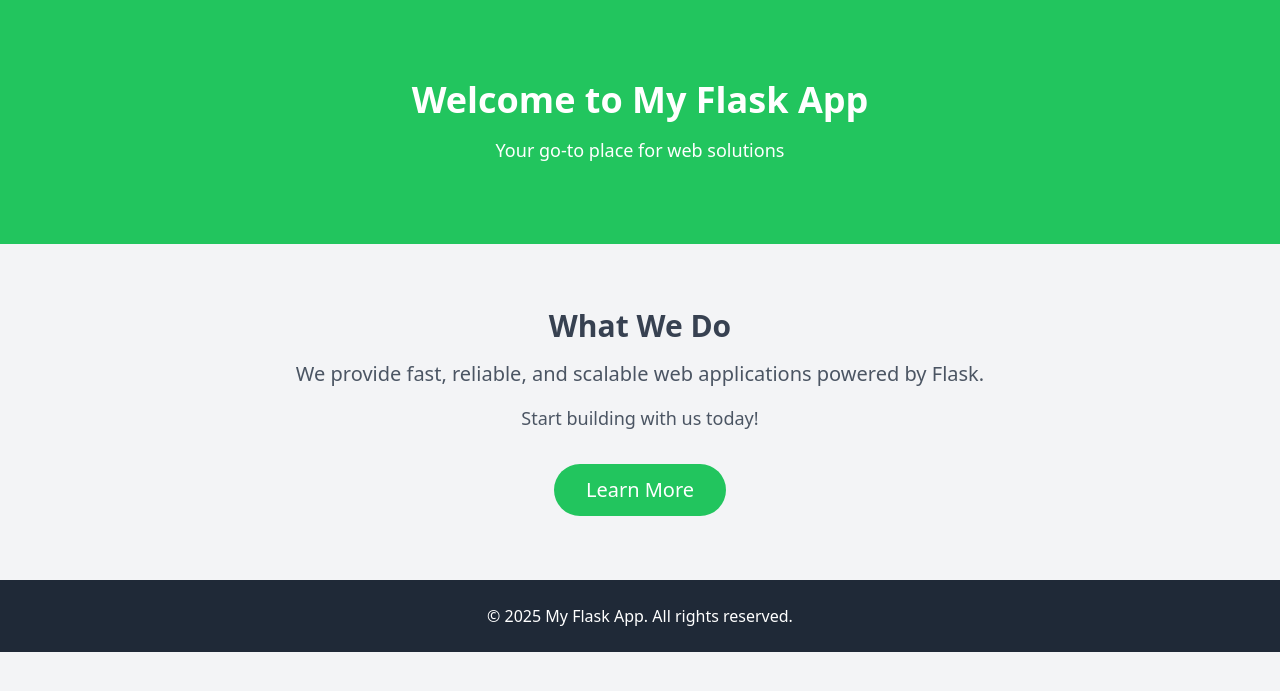
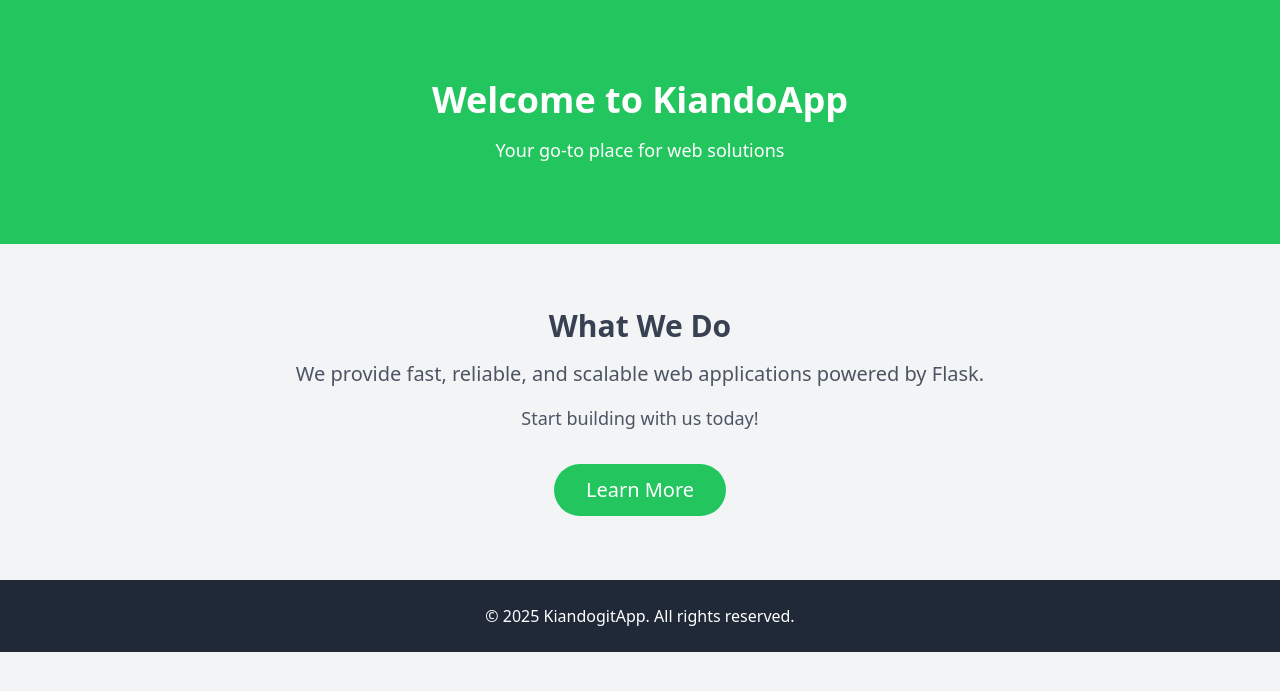
Before and after one commit to JNDR17/SEMI-FINAL, a Flask app: page / in a window 1280 px wide. Shown: the top 691 px of the page. Run offline with Flask 3, Linux system fonts and the light colour scheme; some libraries are stand-ins or nearby versions.

Commit message:
added templates

```diff
--- a/templates/index.html
+++ b/templates/index.html
@@ -5,7 +5,7 @@
     <meta charset="UTF-8">
     <meta name="viewport" content="width=device-width, initial-scale=1.0">
     <meta http-equiv="X-UA-Compatible" content="ie=edge">
-    <title>Welcome to My Flask App</title>
+    <title>Welcome to KiandoApp</title>
     <!-- Tailwind CSS CDN -->
     <script src="https://cdn.tailwindcss.com"></script>
 </head>
@@ -14,7 +14,7 @@
 
     <!-- Header Section -->
     <header class="bg-green-500 text-white text-center py-20">
-        <h1 class="text-4xl font-bold">Welcome to My Flask App</h1>
+        <h1 class="text-4xl font-bold">Welcome to KiandoApp</h1>
         <p class="mt-4 text-lg">Your go-to place for web solutions</p>
     </header>
 
@@ -31,7 +31,7 @@
 
     <!-- Footer Section -->
     <footer class="bg-gray-800 text-white text-center py-6">
-        <p>&copy; 2025 My Flask App. All rights reserved.</p>
+        <p>&copy; 2025 KiandogitApp. All rights reserved.</p>
     </footer>
 
 </body>
```
Also changed, not shown: templates/about.html (+10 -13 lines).
